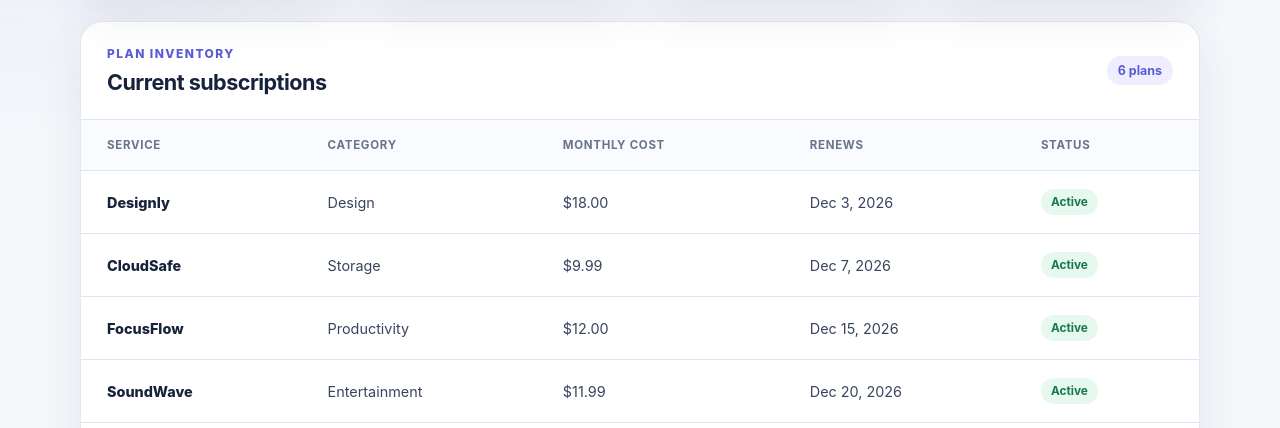
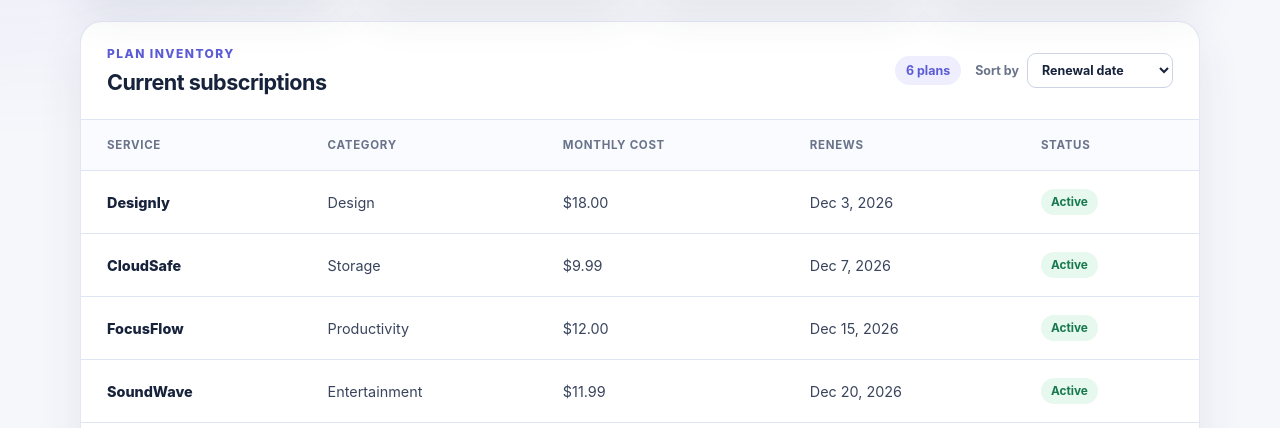
Before and after one commit to chocoHacks33/subscription-compass-dashboard, a website: page index.html in a window 1280 px wide. Shown: the part 372-800 px from the top of the page. Drawn offline with Linux system fonts and the light colour scheme.

Commit message:
feat: add subscription sorting

```diff
--- a/app.js
+++ b/app.js
@@ -92,6 +92,25 @@ function formatDate(dateString) {
   }).format(new Date(year, month - 1, day));
 }
 
+function sortSubscriptions(items, order = 'renewal') {
+  const sortedItems = [...items];
+
+  if (order === 'cost-high') {
+    return sortedItems.sort(
+      (first, second) =>
+        second.monthlyCost - first.monthlyCost || first.name.localeCompare(second.name),
+    );
+  }
+
+  if (order === 'name') {
+    return sortedItems.sort((first, second) => first.name.localeCompare(second.name));
+  }
+
+  return sortedItems.sort((first, second) =>
+    first.renewalDate.localeCompare(second.renewalDate),
+  );
+}
+
 function makeCell(text, className = '') {
   const cell = document.createElement('td');
   cell.textContent = text;
@@ -127,6 +146,7 @@ function renderSubscriptionRows(items) {
 function renderDashboard(items) {
   const activeItems = getActiveSubscriptions(items);
   const nextRenewal = getNextRenewal(items);
+  const sortSelect = document.querySelector('#subscription-sort');
 
   document.querySelector('#monthly-spend').textContent = formatCurrency(
     calculateMonthlyTotal(items),
@@ -141,7 +161,12 @@ function renderDashboard(items) {
     ? `${formatDate(nextRenewal.renewalDate)} · ${formatCurrency(nextRenewal.monthlyCost)}`
     : 'No upcoming charge';
 
-  renderSubscriptionRows(items);
+  const renderSortedRows = (order) => {
+    renderSubscriptionRows(sortSubscriptions(items, order));
+  };
+
+  renderSortedRows(sortSelect.value);
+  sortSelect.addEventListener('change', (event) => renderSortedRows(event.target.value));
 }
 
 if (typeof document !== 'undefined') {
@@ -158,5 +183,6 @@ if (typeof module !== 'undefined') {
     getNextRenewal,
     formatCurrency,
     formatDate,
+    sortSubscriptions,
   };
 }
--- a/index.html
+++ b/index.html
@@ -56,7 +56,17 @@
             <p class="eyebrow">Plan inventory</p>
             <h2 id="subscriptions-heading">Current subscriptions</h2>
           </div>
-          <span id="plan-count" class="count-pill">0 plans</span>
+          <div class="panel-actions">
+            <span id="plan-count" class="count-pill">0 plans</span>
+            <label class="sort-control" for="subscription-sort">
+              <span>Sort by</span>
+              <select id="subscription-sort">
+                <option value="renewal">Renewal date</option>
+                <option value="cost-high">Highest cost</option>
+                <option value="name">Service name</option>
+              </select>
+            </label>
+          </div>
         </div>
 
         <div class="table-wrap">
--- a/styles.css
+++ b/styles.css
@@ -175,6 +175,38 @@ h2 {
   border-bottom: 1px solid var(--line);
 }
 
+.panel-actions,
+.sort-control {
+  display: flex;
+  align-items: center;
+}
+
+.panel-actions {
+  gap: 14px;
+}
+
+.sort-control {
+  gap: 8px;
+  color: var(--muted);
+  font-size: 0.78rem;
+  font-weight: 700;
+}
+
+.sort-control select {
+  padding: 8px 30px 8px 10px;
+  border: 1px solid #cbd3e4;
+  border-radius: 9px;
+  color: var(--ink);
+  background: var(--surface);
+  cursor: pointer;
+}
+
+.sort-control select:focus-visible {
+  border-color: var(--accent);
+  outline: 3px solid rgba(91, 91, 214, 0.18);
+  outline-offset: 1px;
+}
+
 .count-pill {
   padding: 7px 11px;
   color: var(--accent);
@@ -249,6 +281,12 @@ tbody tr:last-child td {
     flex-direction: column;
   }
 
+  .panel-heading,
+  .panel-actions {
+    align-items: flex-start;
+    flex-direction: column;
+  }
+
   .metric-grid {
     grid-template-columns: 1fr;
   }
```
Also changed, not shown: test/app.test.js (+22 -0 lines), README.md.
